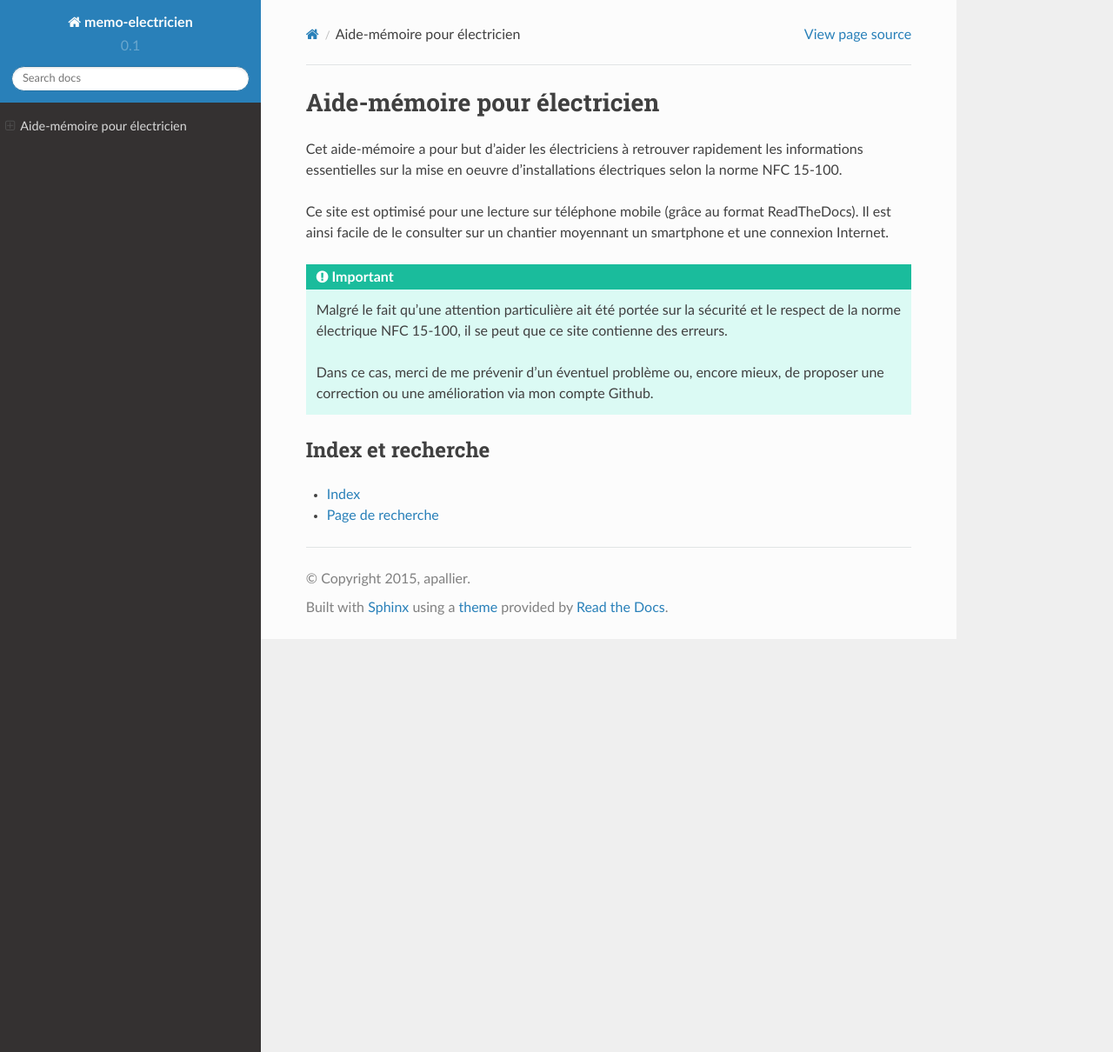
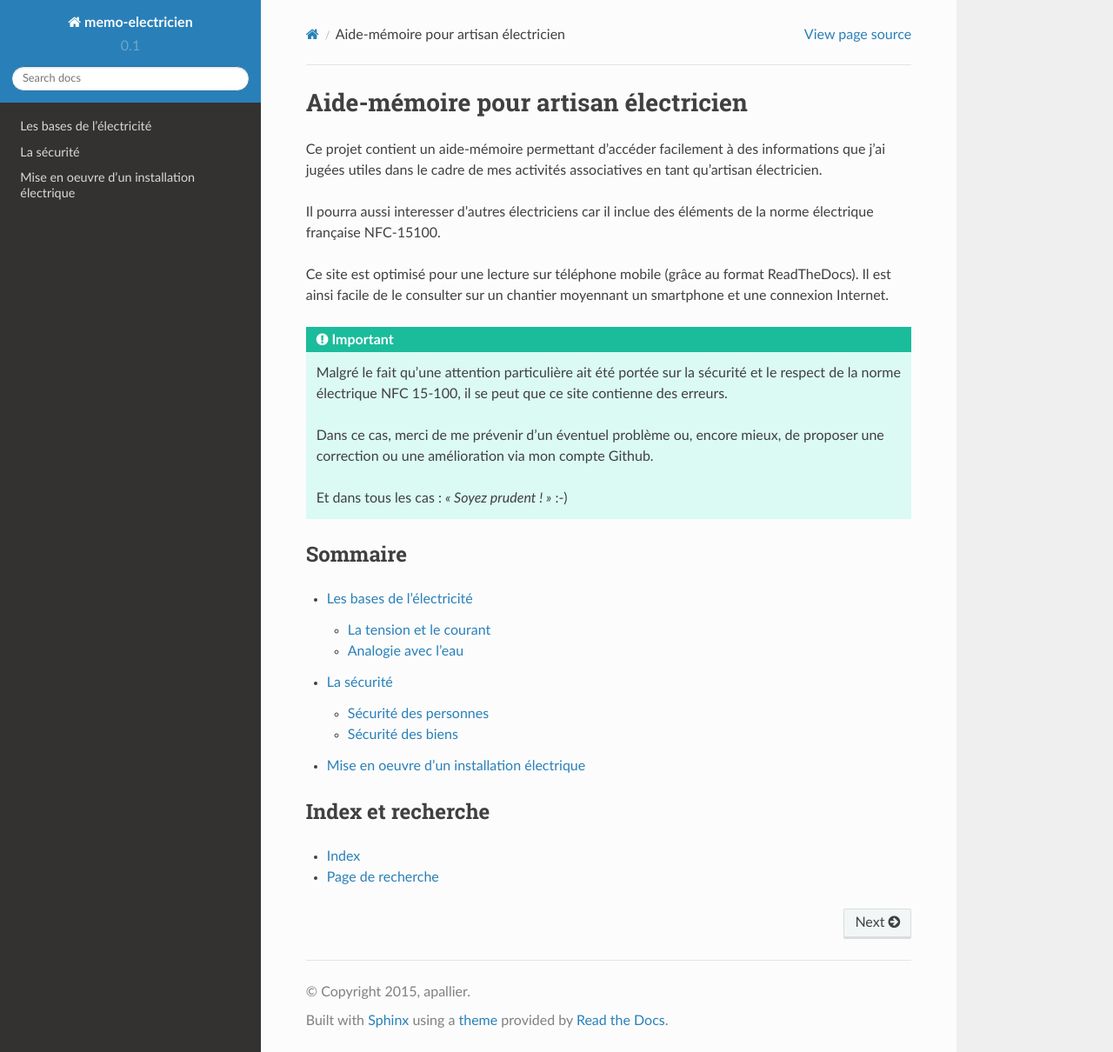
Before and after one commit to apallier/memo-electricien, a Sphinx documentation site: the page built from source/index.rst, in a window 1280 px wide and 1210 px high. Shown: the whole window at 87% size. Built offline with Sphinx 7.4.7 and the Read the Docs theme 2.0.0, drawn with Linux system fonts in a browser that asks for light colours.

Commit message:
Mise à jour et ajout de section

```diff
--- /dev/null
+++ b/source/bases.rst
@@ -0,0 +1,9 @@
+##########################
+Les bases de l'électricité
+##########################
+
+La tension et le courant
+========================
+
+Analogie avec l'eau
+===================
--- a/source/index.rst
+++ b/source/index.rst
@@ -1,11 +1,11 @@
-.. Documentation master file.
+#####################################
+Aide-mémoire pour artisan électricien
+#####################################
 
-#############################
-Aide-mémoire pour électricien
-#############################
+Ce projet contient un aide-mémoire permettant d'accéder facilement à des informations que j'ai jugées utiles
+dans le cadre de mes activités associatives en tant qu'artisan électricien.
 
-Cet aide-mémoire a pour but d'aider les électriciens à retrouver rapidement les informations essentielles
-sur la mise en oeuvre d'installations électriques selon la norme NFC 15-100.
+Il pourra aussi interesser d'autres électriciens car il inclue des éléments de la norme électrique française NFC-15100.
 
 Ce site est optimisé pour une lecture sur téléphone mobile (grâce au format ReadTheDocs). Il est ainsi facile
 de le consulter sur un chantier moyennant un smartphone et une connexion Internet.
@@ -18,9 +18,17 @@ de le consulter sur un chantier moyennant un smartphone et une connexion Interne
    Dans ce cas, merci de me prévenir d'un éventuel problème ou, encore mieux, de proposer une correction
    ou une amélioration via mon compte Github.
 
+   Et dans tous les cas : *"Soyez prudent !"* :-)
+
+Sommaire
+========
 
 .. toctree::
    :maxdepth: 2
+
+   bases
+   securite
+   mise_en_oeuvre
 
 Index et recherche
 ==================
--- /dev/null
+++ b/source/mise_en_oeuvre.rst
@@ -0,0 +1,3 @@
+###########################################
+Mise en oeuvre d'un installation électrique
+###########################################
--- /dev/null
+++ b/source/securite.rst
@@ -0,0 +1,9 @@
+###########
+La sécurité
+###########
+
+Sécurité des personnes
+======================
+
+Sécurité des biens
+==================
```
Also changed, not shown: README.md (+1 -1 lines).
